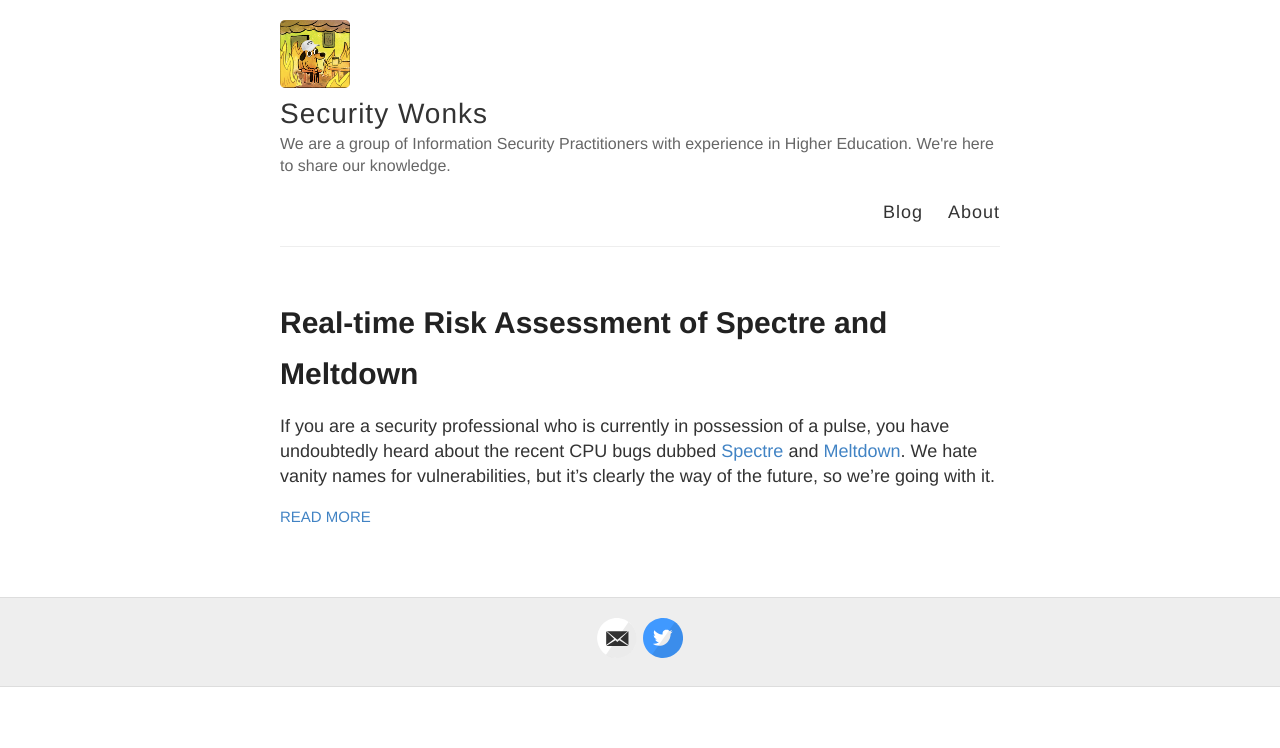
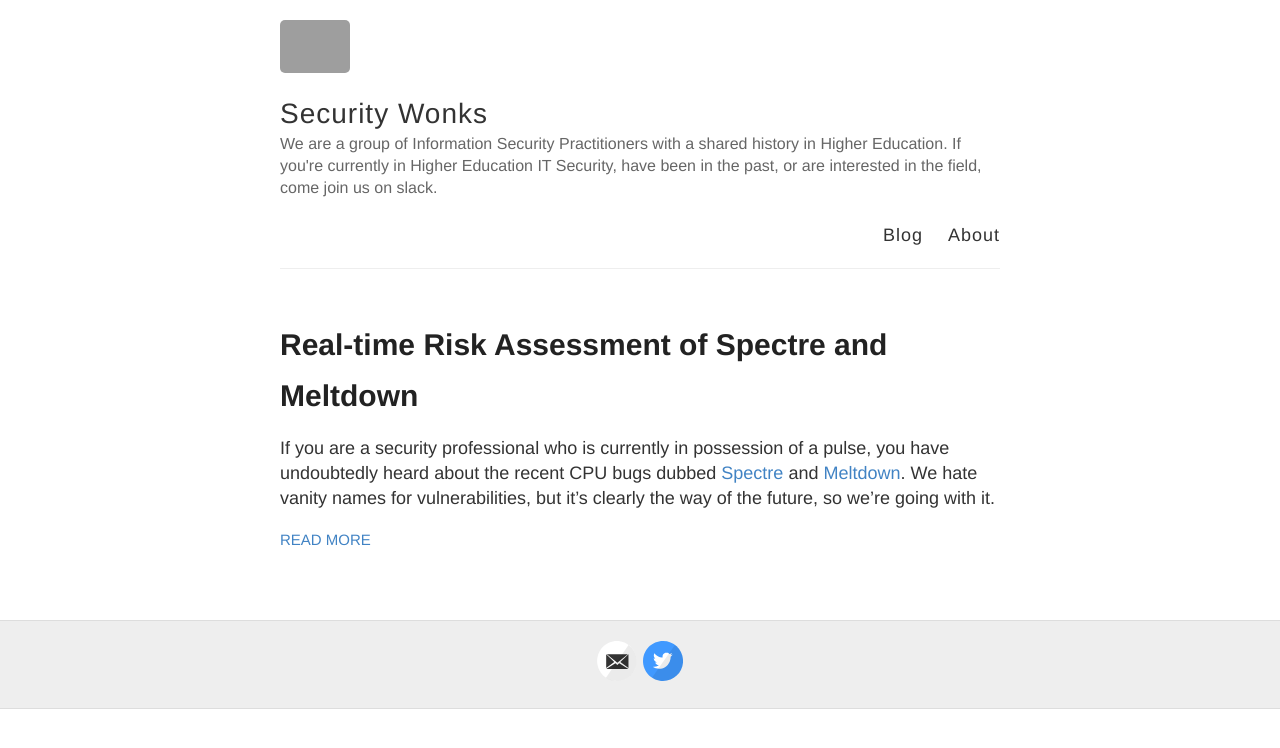
Before and after one commit to secwonks/secwonks.github.io, a Jekyll site: the page built from index.html, in a window 1280 px wide. Shown: the top 748 px of the page. Built offline with Jekyll 4.4.1, drawn with Linux system fonts in a browser that asks for light colours.

Commit message:
Update _config.yml
Changing message and icon

```diff
--- a/_config.yml
+++ b/_config.yml
@@ -8,10 +8,10 @@ remote_theme: jekyll-theme-tactile
 name: Security Wonks
 
 # Short bio or description (displayed in the header)
-description: We are a group of Information Security Practitioners with experience in Higher Education. We're here to share our knowledge.
+description: We are a group of Information Security Practitioners with a shared history in Higher Education. If you're currently in Higher Education IT Security, have been in the past, or are interested in the field, come join us on slack.
 
 # URL of your avatar or profile pic (you could use your GitHub profile pic)
-avatar: http://secwonks.org/images/fine-wes.png
+avatar: http://secwonks.org/images/secwonks.png
 
 #
 # Flags below are optional
```
